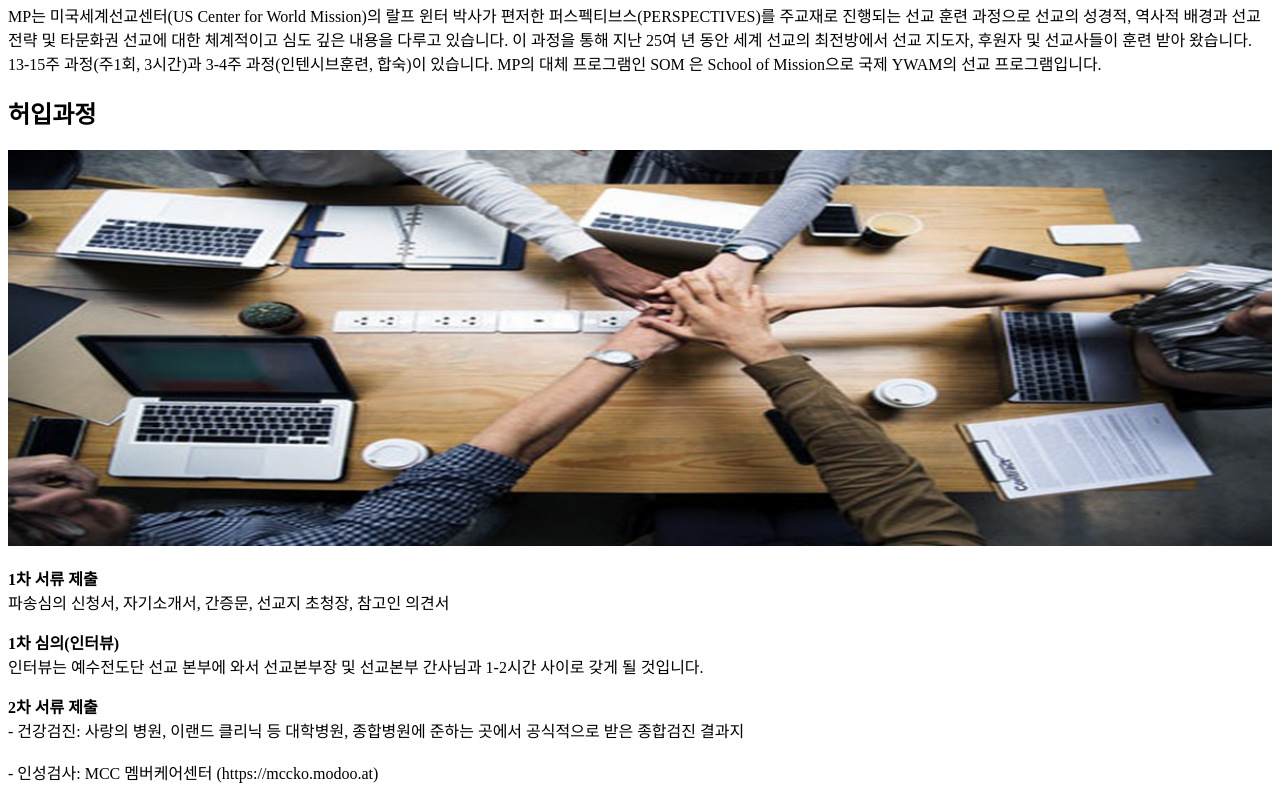
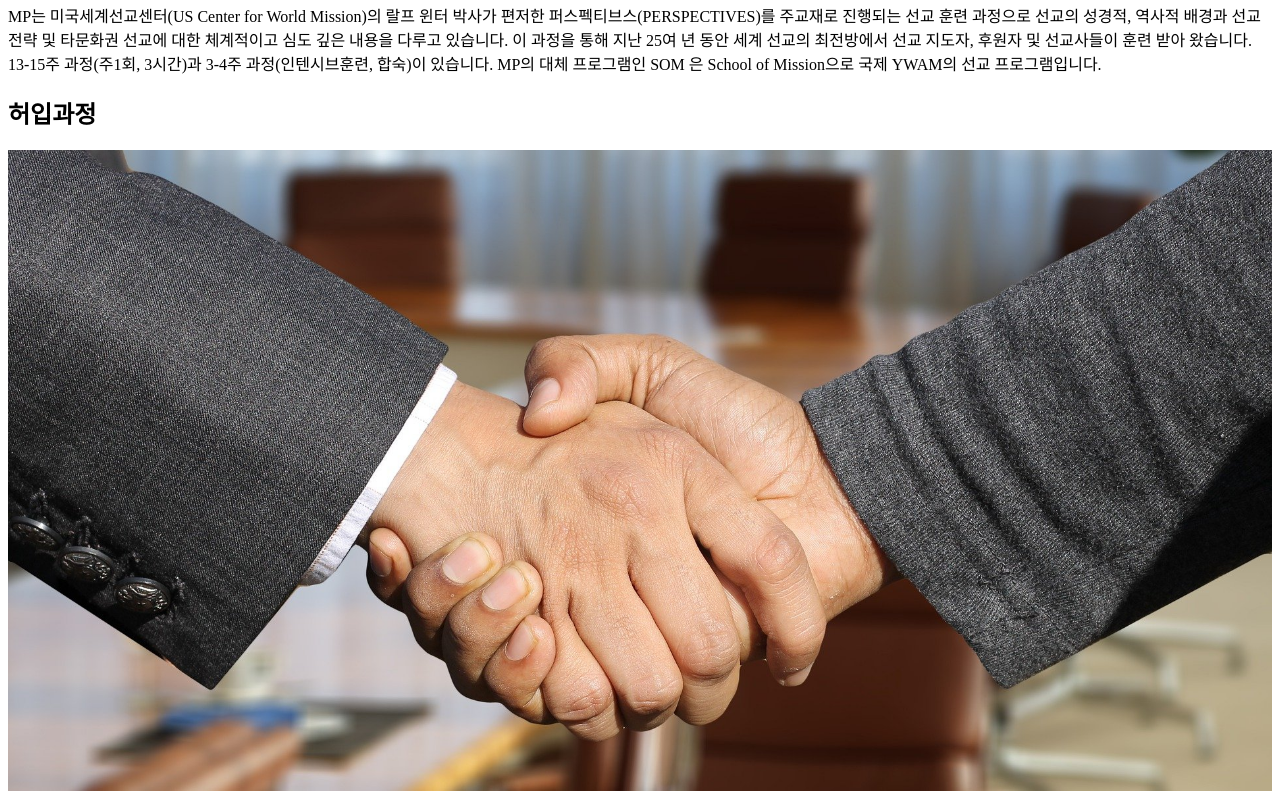
Before and after one commit to m2414sunny/YWAM-GMK, a plain HTML site: page 선교사 파송.html in a window 1280 px wide. Shown: the part 1679-2487 px from the top of the page. Drawn offline with Linux system fonts and the light colour scheme.

Commit message:
Add files via upload
선교사 파송 이미지 업로드

```diff
--- a/선교사 파송.html
+++ b/선교사 파송.html
@@ -29,7 +29,7 @@
         <p>MP는 미국세계선교센터(US Center for World Mission)의 랄프 윈터 박사가 편저한 퍼스펙티브스(PERSPECTIVES)를 주교재로 진행되는 선교 훈련 과정으로 선교의 성경적, 역사적 배경과 선교 전략 및 타문화권 선교에 대한 체계적이고 심도 깊은 내용을 다루고 있습니다. 이 과정을 통해 지난 25여 년 동안 세계 선교의 최전방에서 선교 지도자, 후원자 및 선교사들이 훈련 받아 왔습니다. 13-15주 과정(주1회, 3시간)과 3-4주 과정(인텐시브훈련, 합숙)이 있습니다. MP의 대체 프로그램인 SOM 은 School of Mission으로 국제 YWAM의 선교 프로그램입니다.</p>
 
       <h2>허입과정</h2>
-        <img src="허입.jpeg" width="100%">
+        <img src="hands.jpg" width="100%">
         <p><strong>1차 서류 제출</strong>
           <br>파송심의 신청서, 자기소개서, 간증문, 선교지 초청장, 참고인 의견서</br></p>
         <p><strong>1차 심의(인터뷰)</strong>
```
Also changed, not shown: hands.jpg (added).
